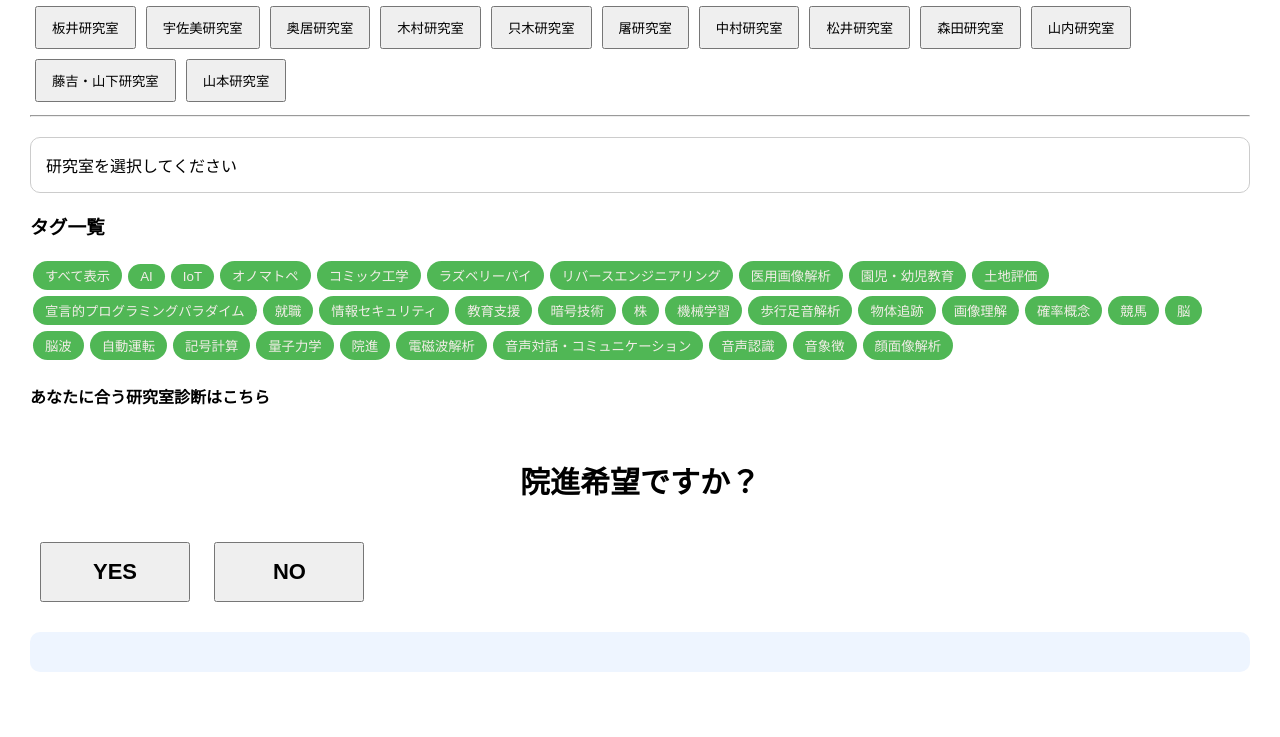
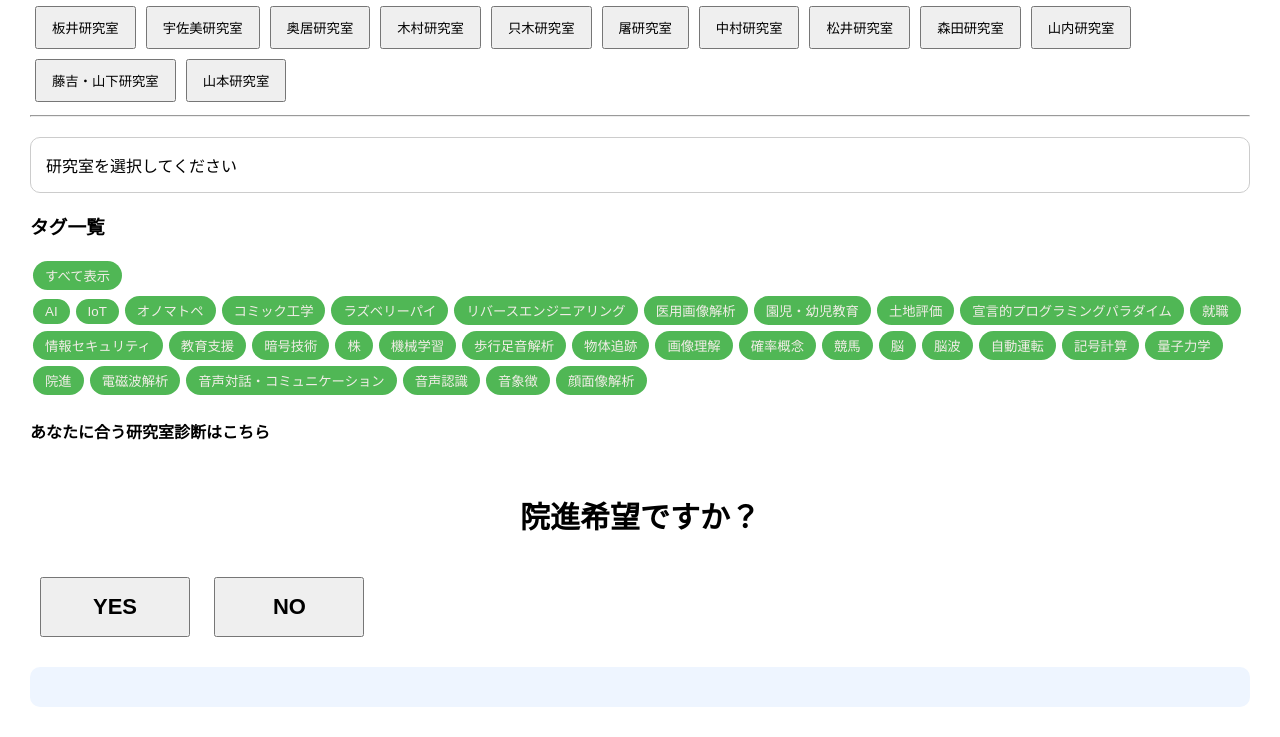
Before and after one commit to Haruto-Kawahara/Lab_matching, a plain HTML site: page index.html in a window 1280 px wide. Shown: the part 96-833 px from the top of the page. Before the commit the page ends 800 px from the top, so only its background shows below. Drawn offline with Linux system fonts and the light colour scheme.

Commit message:
いくつかのデザインの変更を行いました

```diff
--- a/css/style.css
+++ b/css/style.css
@@ -26,7 +26,6 @@ button {
 #tagArea{
     margin: 15px 0;
 }
-
 #tagArea button{
     margin: 3px;
     padding: 5px 12px;
--- a/js/app.js
+++ b/js/app.js
@@ -43,13 +43,16 @@ fetch("data/labs.json")
         labs.flatMap(lab => lab.tags || [])
     )];
     allTags.sort();
-    // 全て表示ボタン
+
+    // 全表示ボタン
     const allBtn = document.createElement("button");
     allBtn.textContent = "すべて表示";
+    allBtn.classList.add("allButton");
     allBtn.onclick = function(){
-        displayLabs(allLabs, list);
-    };
+        displayLabs(allLabs,list);
+    }
     tagArea.appendChild(allBtn);
+    tagArea.appendChild(document.createElement("br"));
 
     allTags.forEach(tag => {
         const btn = document.createElement("button");
```
